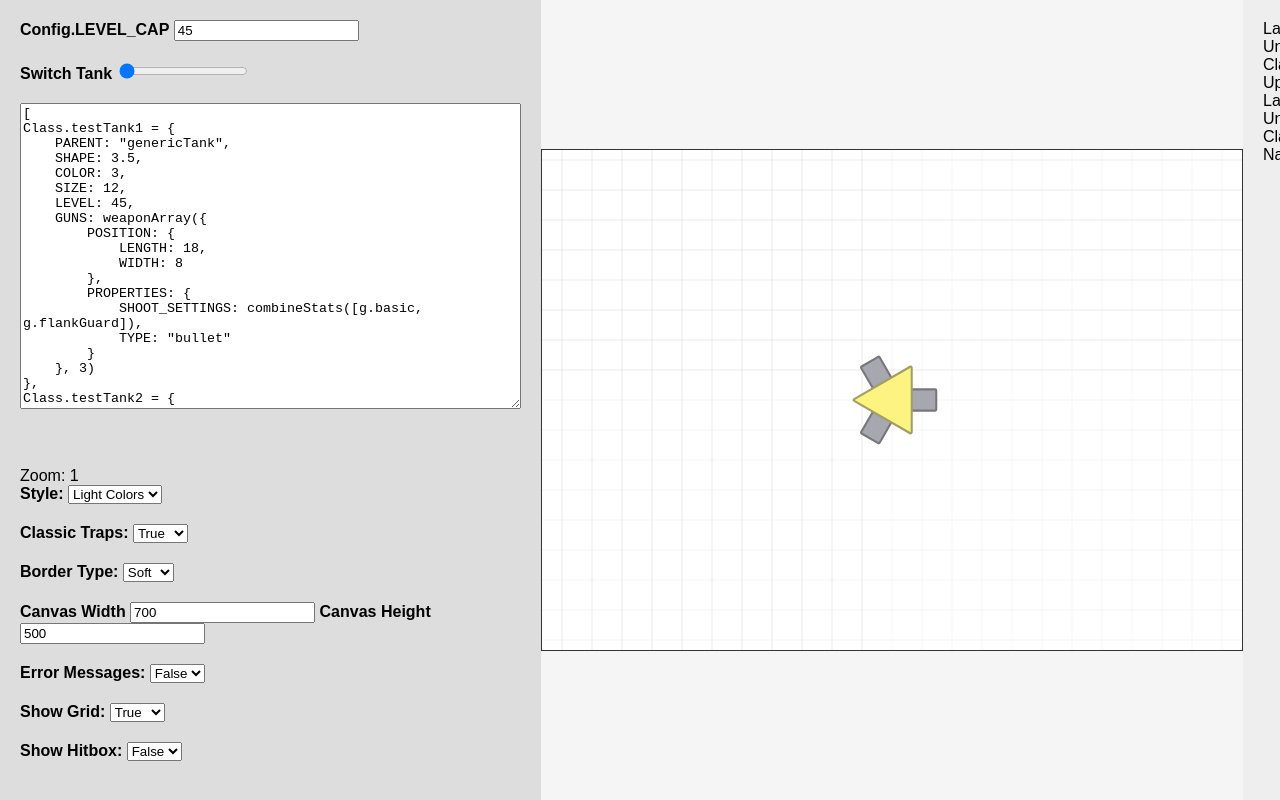
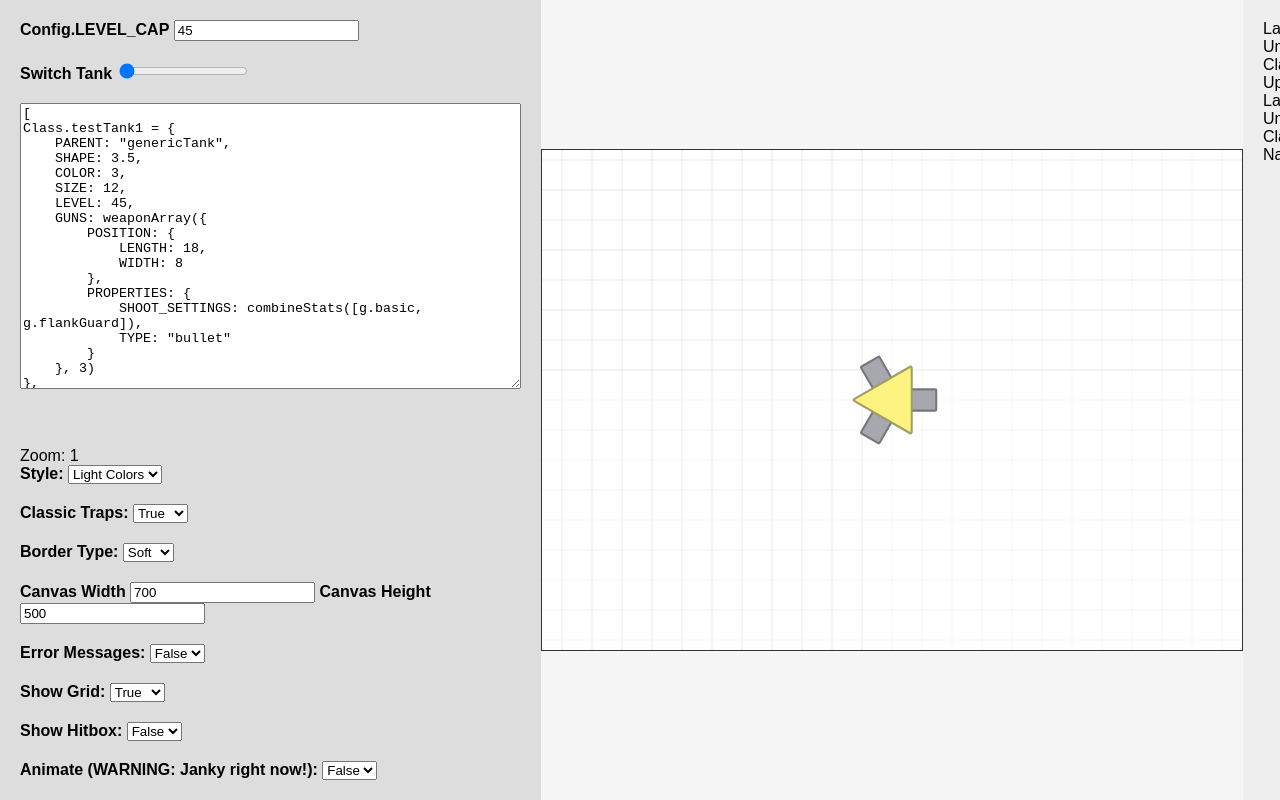
Before and after one commit to canxa31415-stack/OSA-Tank-Editor, a website: page public/index.html in a window 1280 px wide. Shown: the top 800 px of the page. Drawn offline with Linux system fonts and the light colour scheme.

Commit message:
Added highly janky animation

```diff
--- a/public/index.html
+++ b/public/index.html
@@ -166,6 +166,13 @@ Class.testTank2 = {
             <option value="true">True</option>
         </select>
     </div>
+    <div>
+        <label for="animateIt">Animate (WARNING: Janky right now!):</label>
+        <select id="animateIt" name="animateIt">
+            <option value="false">False</option>
+            <option value="true">True</option>
+        </select>
+    </div>
 </div>
 
 <!-- Center canvas -->
```
